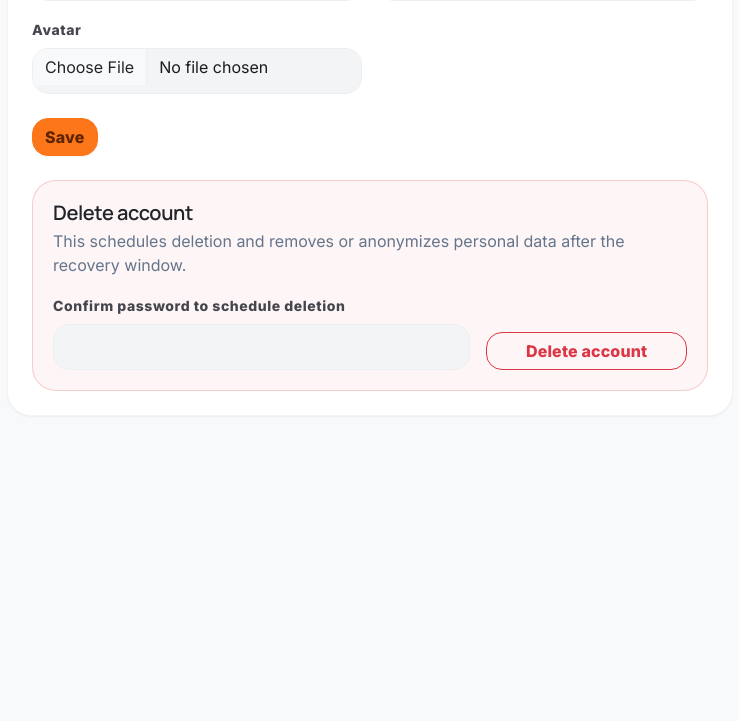
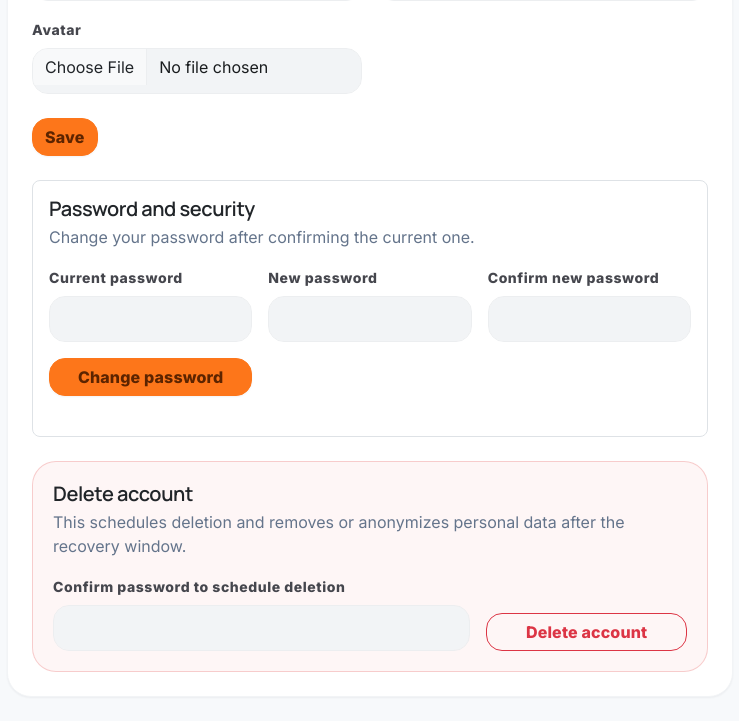
Before and after one commit to 13hugol/Sahayogi, a Flask app: page /profile/edit in a window 1280 px wide. Shown: the part 848-1569 px from the top of the page, without its empty margins (398-1137 px from the left). Before the commit the page ends 1239 px from the top, so only its background shows below. Run offline with Flask 3, Linux system fonts and the light colour scheme; the visitor is signed in with stand-in values (Sample User, id 1); parts of the project's set-up code (start-up, migrations or seed data) failed here and were passed over.

Commit message:
Add password security profile UI

```diff
--- a/app/templates/auth/forgot_password.html
+++ b/app/templates/auth/forgot_password.html
@@ -10,7 +10,8 @@
       <input type="hidden" name="csrf_token" value="{{ csrf_token() }}">
       <div class="mb-4">
         <label class="form-label" for="email">Email</label>
-        <input class="form-control" id="email" name="email" type="email" placeholder="you@example.com" required>
+        <input class="form-control{% if errors.email %} is-invalid{% endif %}" id="email" name="email" type="email" value="{{ email or '' }}" placeholder="you@example.com" required>
+        {% if errors.email %}<div class="invalid-feedback">{{ errors.email }}</div>{% endif %}
       </div>
       <button class="btn btn-accent w-100" type="submit">Send reset link</button>
     </form>
--- a/app/templates/profile/edit.html
+++ b/app/templates/profile/edit.html
@@ -32,6 +32,32 @@
               {{ form.submit(class="btn btn-accent") }}
             </div>
           </form>
+          <div class="border rounded-3 mt-4 p-3">
+            <div class="d-flex flex-column flex-lg-row justify-content-between gap-3 mb-3">
+              <div>
+                <h2 class="h5 mb-1">Password and security</h2>
+                <p class="text-muted mb-0">Change your password after confirming the current one.</p>
+              </div>
+            </div>
+            <form method="post" action="{{ url_for('auth.change_password') }}" class="row g-3 mb-4">
+              <input type="hidden" name="csrf_token" value="{{ csrf_token() }}">
+              <div class="col-md-4">
+                <label class="form-label" for="current_password">Current password</label>
+                <input class="form-control" type="password" id="current_password" name="current_password" required>
+              </div>
+              <div class="col-md-4">
+                <label class="form-label" for="password">New password</label>
+                <input class="form-control" type="password" id="password" name="password" minlength="8" required>
+              </div>
+              <div class="col-md-4">
+                <label class="form-label" for="confirm_password">Confirm new password</label>
+                <input class="form-control" type="password" id="confirm_password" name="confirm_password" minlength="8" required>
+              </div>
+              <div class="col-md-4">
+                <button class="btn btn-accent w-100" type="submit">Change password</button>
+              </div>
+            </form>
+          </div>
           <div class="danger-zone mt-4">
             <div class="d-flex flex-column flex-lg-row justify-content-between gap-3 mb-3">
               <div>
```
Also changed, not shown: app/templates/auth/reset_password.html (+17 -4 lines).
